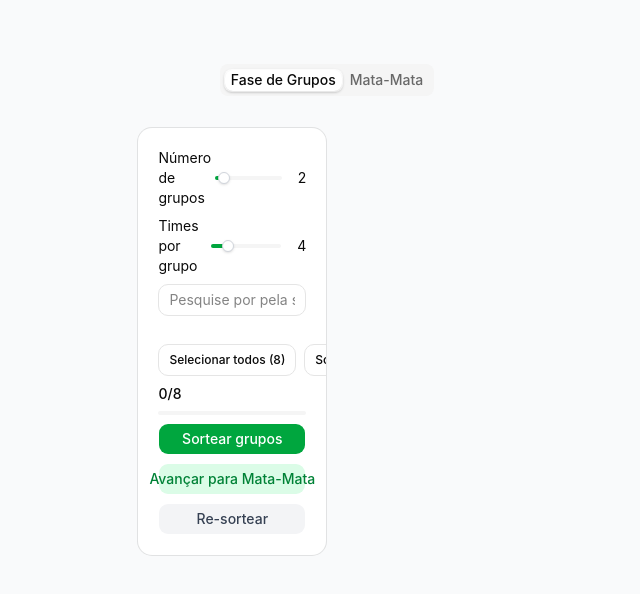
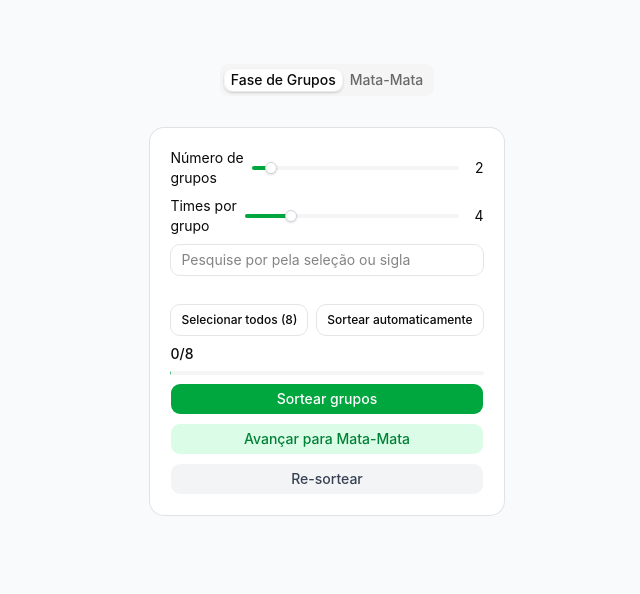
Before and after one commit to JulianQueiroz/world_cup_draw_simulator, a Next.js app: page /home in a window 1280 px wide. Shown: the top 594 px of the page, without its empty margins (313-953 px from the left). Built offline with nearby package versions, Linux system fonts and the light colour scheme.

Commit message:
feat: switch tab and home animations

```diff
--- a/src/app/home/page.tsx
+++ b/src/app/home/page.tsx
@@ -10,13 +10,13 @@ import { Group } from '../../types/draw';
 import Groups from '../../components/Groups';
 import { generateTournamentFromGroups } from '../../lib/knockout';
 import { drawRepository } from '../../lib/repository/drawRepository';
-import { AnimatePresence,motion } from 'framer-motion';
+import { AnimatePresence, motion } from 'framer-motion';
 
 const Home = () => {
   const [activeTab, setActiveTab] = useState('groups');
   const { groups, setGroups, tournament, setTournament } = useStore();
   const showKnockout = activeTab === 'knockout';
-
+  const hasGroups = groups.length > 0;
   const syncTournament = (groups: Group[]) => {
     localStorage.setItem('drawnGroups', JSON.stringify(groups));
     setTournament(generateTournamentFromGroups(groups, 2));
@@ -35,6 +35,7 @@ const Home = () => {
     <Main className="dark:bg-zinc-900 text-black dark:text-white">
       <ContentWrapper>
         <SwitchTabs activeTab={activeTab} setActiveTab={setActiveTab} />
+
         <AnimatePresence mode="wait">
           {activeTab === 'groups' && (
             <motion.div
@@ -42,10 +43,29 @@ const Home = () => {
               initial={{ opacity: 0, x: -20 }}
               animate={{ opacity: 1, x: 0 }}
               exit={{ opacity: 0, x: 20 }}
-              transition={{ duration: 0.2 }}>
-              <GroupsLayout>
-                <Menu setActiveTab={setActiveTab} />
-                <Groups />
+              transition={{ duration: 0.2 }}
+              className="w-full">
+              <GroupsLayout
+                animate={{
+                  justifyContent: hasGroups ? 'flex-start' : 'center',
+                }}
+                transition={{ duration: 0.4 }}>
+                {/* MENU */}
+                <motion.div layout transition={{ type: 'spring', stiffness: 120, damping: 20 }}>
+                  <Menu setActiveTab={setActiveTab} />
+                </motion.div>
+
+                {/* GROUPS */}
+                {hasGroups && (
+                  <motion.div
+                    key="groups-content"
+                    initial={{ opacity: 0, x: 40 }}
+                    animate={{ opacity: 1, x: 0 }}
+                    exit={{ opacity: 0, x: 40 }}
+                    transition={{ duration: 0.3 }}>
+                    <Groups />
+                  </motion.div>
+                )}
               </GroupsLayout>
             </motion.div>
           )}
@@ -61,8 +81,6 @@ const Home = () => {
             </motion.div>
           )}
         </AnimatePresence>
-        {showKnockout && tournament && <TournamentBracket />}
-        {showKnockout && !tournament && <div>Nenhum mata-mata gerado ainda.</div>}
       </ContentWrapper>
     </Main>
   );
--- a/src/app/home/style.ts
+++ b/src/app/home/style.ts
@@ -1,7 +1,7 @@
 'use client';
 
 import styled from 'styled-components';
-
+import { motion } from "framer-motion";
 export { Main, ContentWrapper, SearchBar, NationsBox, GroupsContent,ContentGroups, GroupsLayout};
 
 const Main = styled.main`
@@ -21,12 +21,13 @@ const ContentWrapper = styled.div`
   align-items: center;
 `;
 
-const GroupsLayout = styled.div`
+const GroupsLayout = styled(motion.div)`
   width: 100%;
   display: flex;
   align-items: flex-start;
   gap: 1.5rem;
-  margin-top:2em;
+  margin-top: 2em;
+
   @media (max-width: 768px) {
     flex-direction: column;
   }
```
